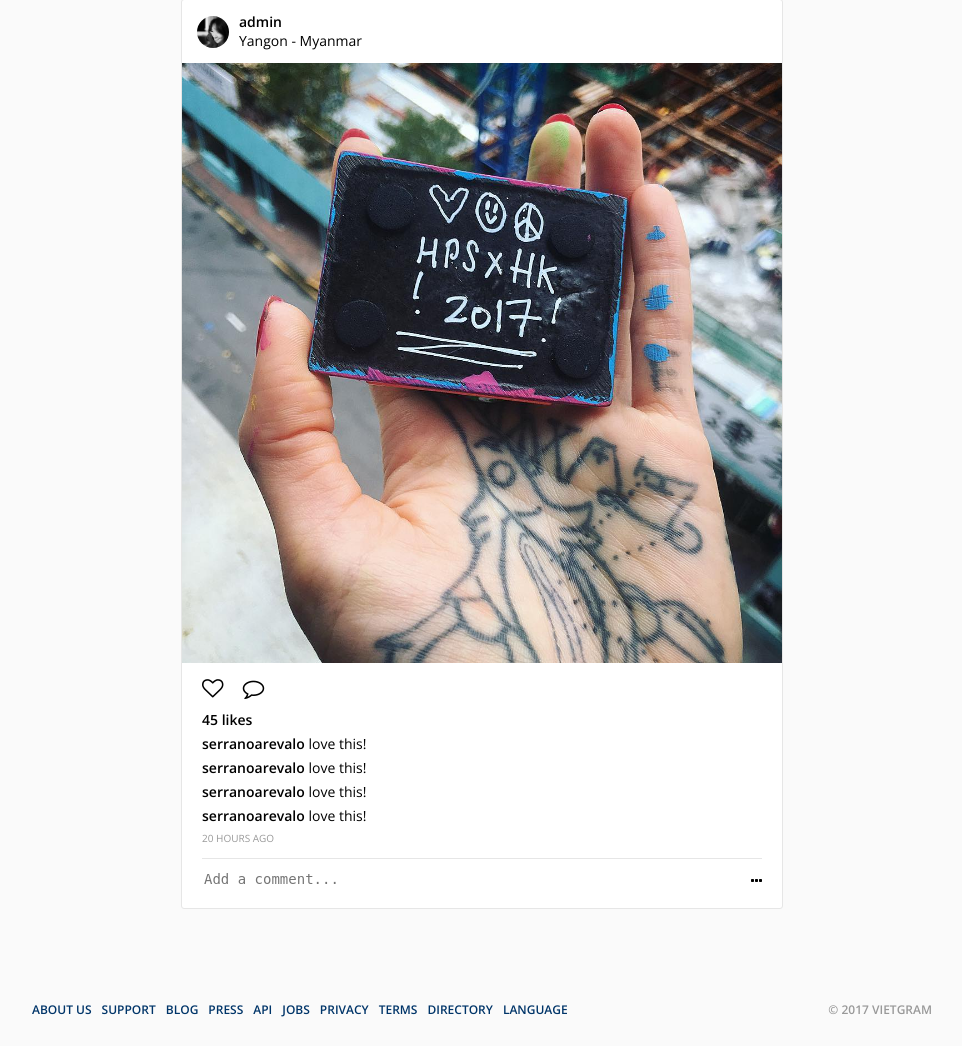
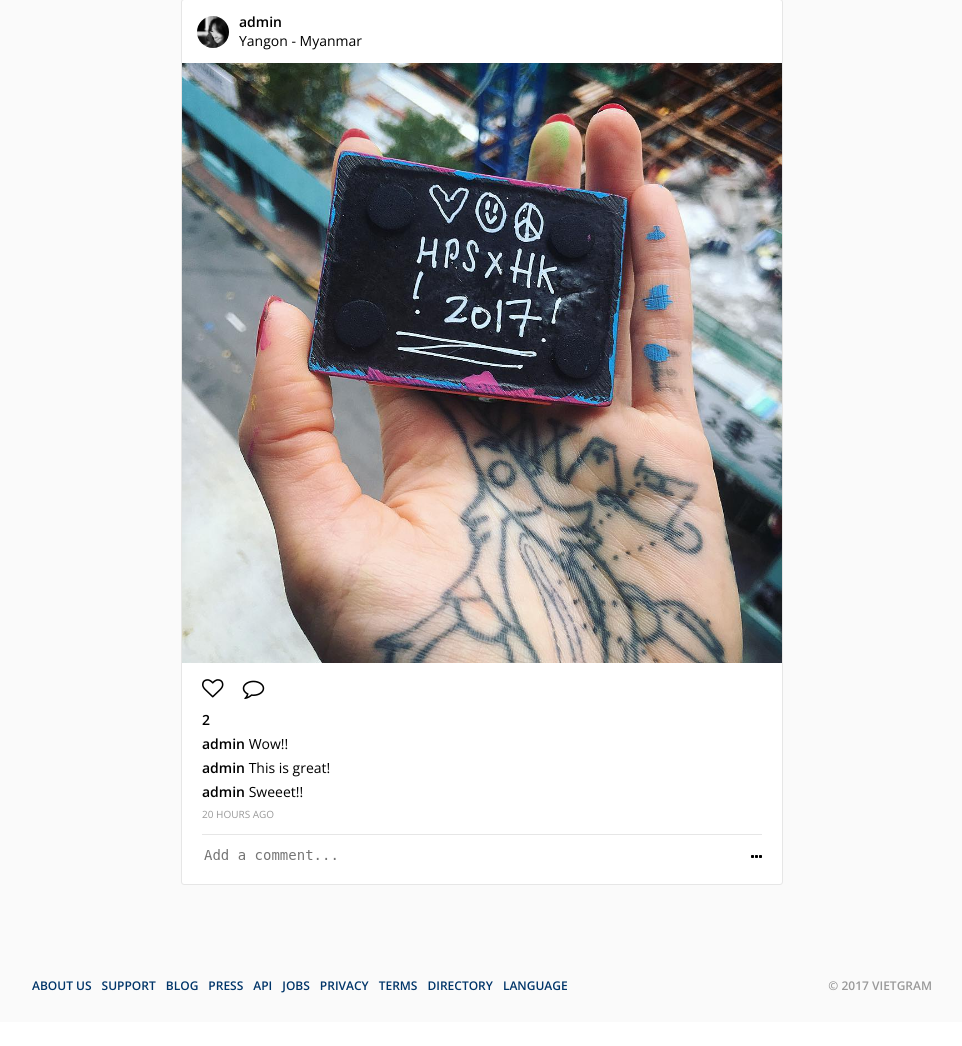
Before and after one commit to nomadcoders/vietgram_django, a Django app: page / in a window 1280 px wide. Shown: the part 137-1183 px from the top of the page, without its empty margins (158-1120 px from the left). After the commit the page ends 1130 px from the top, so only its background shows below. Run offline with Django 3.2, Linux system fonts and the light colour scheme; a user stored in the database is signed in; data comes from the database, SQL or seed files in the repository; both versions use the stored data as it was after the commit.

Commit message:
Comments, likes and related names

```diff
--- a/images/models.py
+++ b/images/models.py
@@ -17,7 +17,7 @@ class Image(models.Model):
 class Like(models.Model):
 
     user = models.ForeignKey(user_models.User)
-    image = models.ForeignKey(Image)
+    image = models.ForeignKey(Image, related_name='likes')
     date = models.DateTimeField(auto_now_add=True)
 
     def __str__(self):
@@ -28,7 +28,7 @@ class Comment(models.Model):
 
     comment = models.TextField()
     user = models.ForeignKey(user_models.User)
-    image = models.ForeignKey(Image)
+    image = models.ForeignKey(Image,  related_name='comments')
     date = models.DateTimeField(auto_now_add=True)
 
     def __str__(self):
--- a/templates/feed.html
+++ b/templates/feed.html
@@ -19,20 +19,13 @@
                         <i class="fa fa-comment-o fa-lg "></i>
                     </span>
             </div>
-            <span class="photo__likes ">45 likes</span>
+            <span class="photo__likes ">{{image.likes.all.count}}</span>
             <ul class="photo__comments ">
+                {% for comment in image.comments.all %}
                 <li class="photo__comment ">
-                    <span class="photo__comment-author ">serranoarevalo</span> love this!
+                    <span class="photo__comment-author ">{{comment.user.username}}</span> {{comment.comment}}
                 </li>
-                <li class="photo__comment ">
-                    <span class="photo__comment-author ">serranoarevalo</span> love this!
-                </li>
-                <li class="photo__comment ">
-                    <span class="photo__comment-author ">serranoarevalo</span> love this!
-                </li>
-                <li class="photo__comment ">
-                    <span class="photo__comment-author ">serranoarevalo</span> love this!
-                </li>
+                {% endfor %}
             </ul>
             <span class="photo__time-ago ">{{image.date|naturaltime}}</span>
             <div class="photo__add-comment-container ">
--- a/vietgram/urls.py
+++ b/vietgram/urls.py
@@ -20,7 +20,7 @@ urlpatterns = [
         view=user_views.explore,
         name='explore'
     ),
-    url(r'^admin/', admin.site.urls),
+    url(r'^nicoladmin/', admin.site.urls),
     url(
         regex=r'^(?P<username_from_url>.+)/$',
         view=user_views.profile,
```
Also changed, not shown: db.sqlite3, images/migrations/0002_auto_20171006_0421.py (added), 4 other files.
